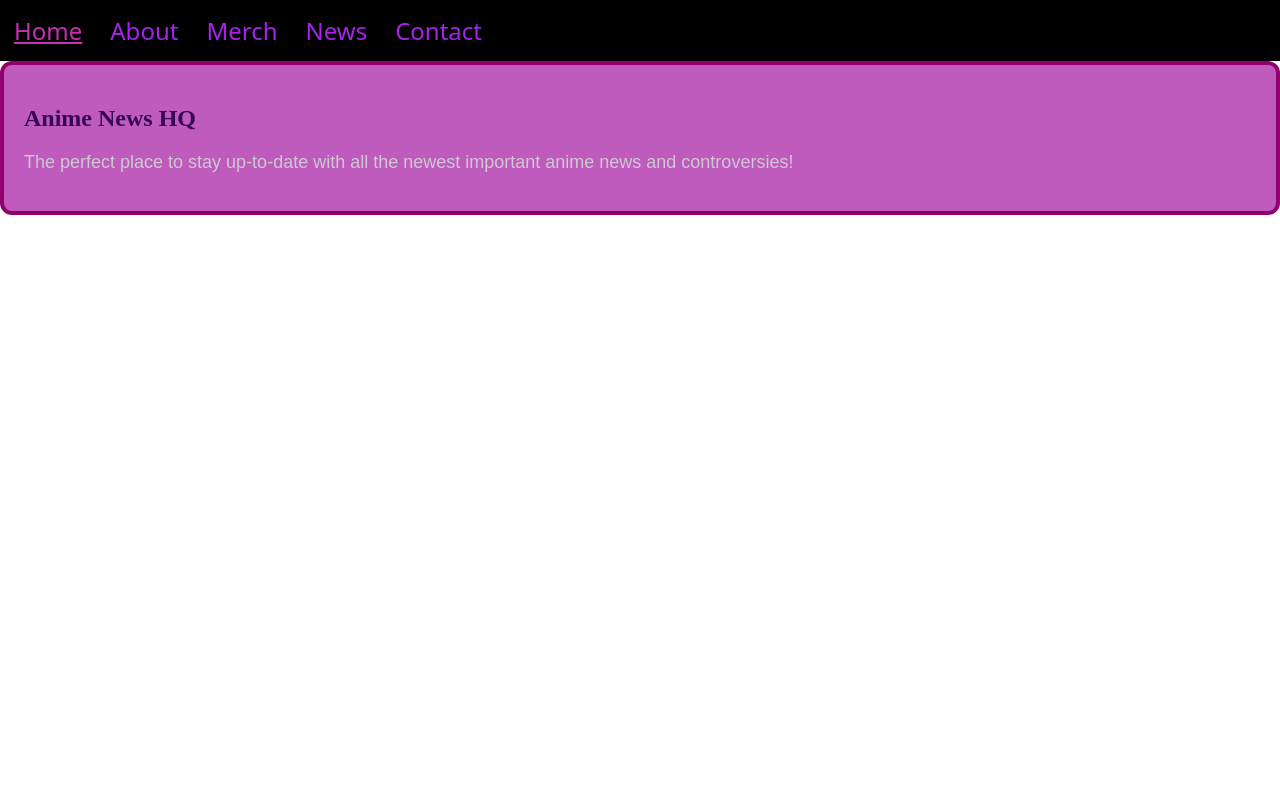
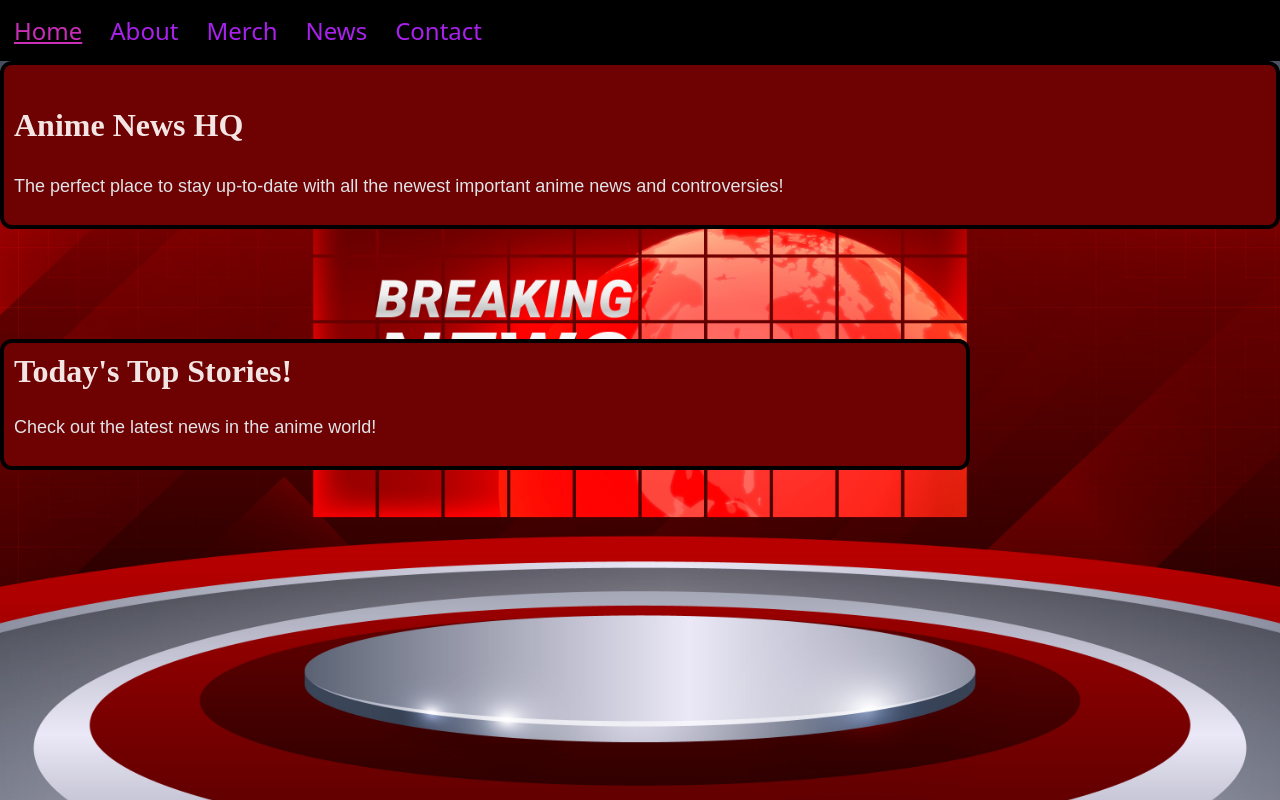
Before and after one commit to naoiseoleary/WebDev_Team_Sophia, a plain HTML site: page News.html in a window 1280 px wide. Drawn offline with Linux system fonts and the light colour scheme; a web font is replaced by a local one.

Commit message:
Update HTML structure and CSS styles for improved layout and design

```diff
--- a/News.html
+++ b/News.html
@@ -16,7 +16,7 @@
     <title>Anime Haven - News page</title>
 </head>
 <body>
-    <section id="news-background">
+    <section class="news-background">
         <div class="element">
         <div class="topnav">
             <a href="index.html">Home</a>
@@ -24,18 +24,23 @@
             <a href="merch.html">Merch</a>
             <a href="News.html">News</a>
             <a href="about.html#contact">Contact</a>
-    </section>
-    </div>
-    <div class="main-background">
         </div>
         </div>
 <main>
-     <section>
+    <section id ="news">
       <h1>Anime News HQ</h1>
       <p>The perfect place to stay up-to-date with all the newest important anime news and controversies!</p>
     </section>
+    <section class="news-textbox">
+    <section id ="news">
+      <h2>Today's Top Stories!</h2>
+      <p>Check out the latest news in the anime world!</p>
+
 </main>
 </section>
+</section>
+</section>
+</section id="news">
 </body>
 
 </body>
--- a/style.css
+++ b/style.css
@@ -54,7 +54,7 @@
 }
 h1{
     font-family: "Isometra", serif;
-    color: rgb(58, 4, 84)
+    color: rgb(134, 13, 189)
 }
 
 .topnav a {
@@ -131,7 +131,7 @@ p4{
 }
   */
  main section[id="merch"]  {
-  background-color: hsl(239, 95%, 67%);
+  background-color: hsl(240, 9%, 2%);
   border: 4px solid #93006e;
   border-radius: 12px;
   padding: 15px;
```
Also changed, not shown: index.html (+2 -2 lines), 1 other file. Lines whose indentation alone changed are shown as unchanged.
